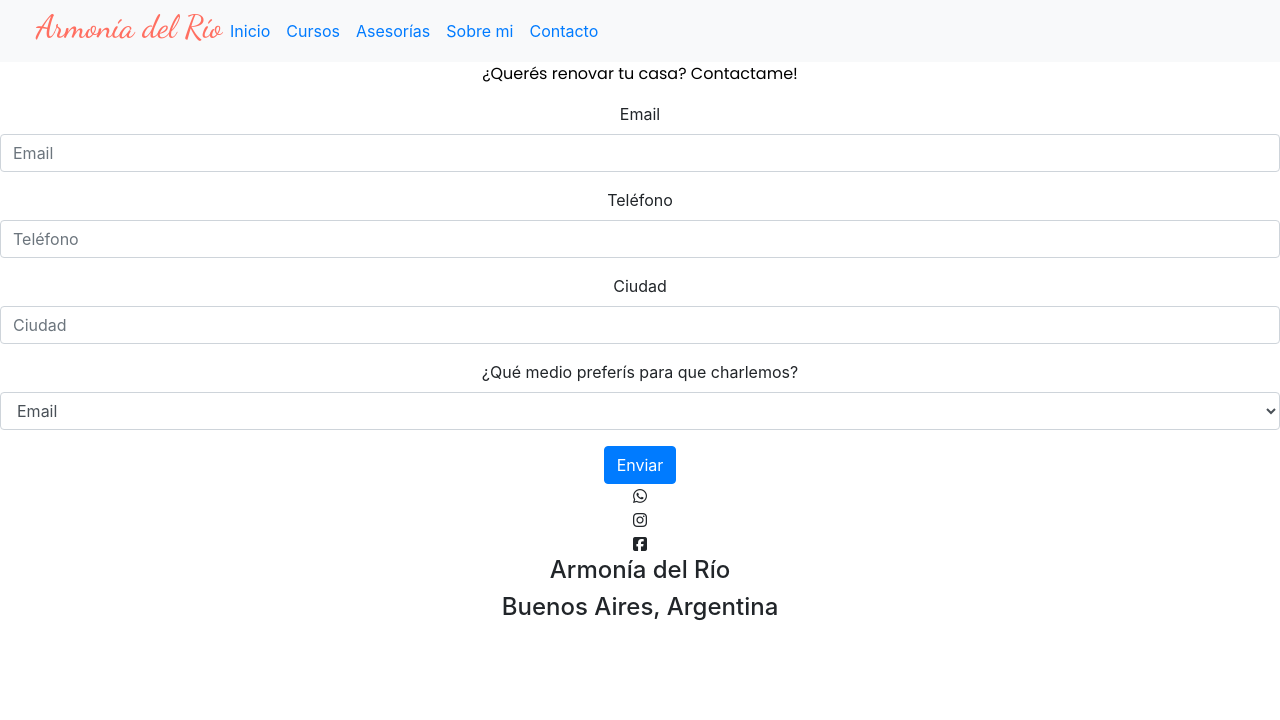
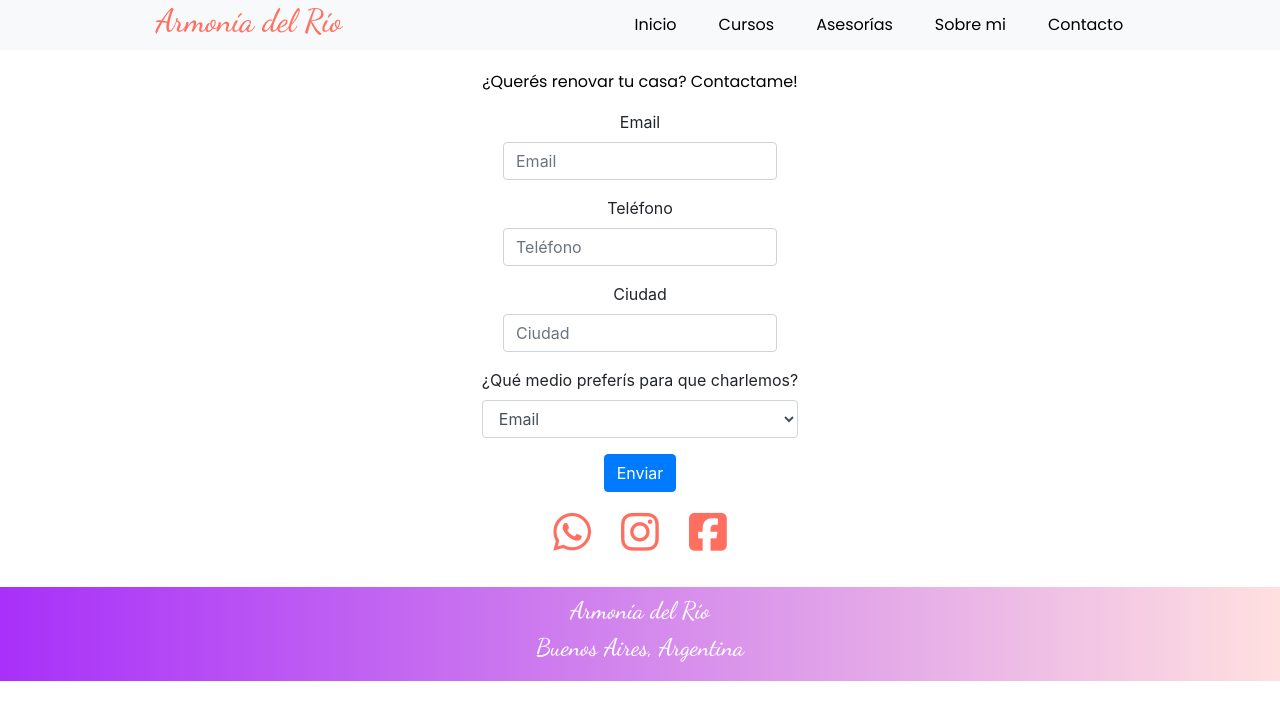
Before and after one commit to micuherrera/coderhouse-final, a website: page contacto.html in a window 1280 px wide. Drawn offline with nearby package versions, Linux system fonts and the light colour scheme.

Commit message:
commit final del proyecto

```diff
--- a/contacto.html
+++ b/contacto.html
@@ -3,7 +3,7 @@
 
 <head>
   <meta charset="UTF-8">
-    <meta name="viewport" content="width=device-width, initial-scale=1.0"/>
+  <meta name="viewport" content="width=device-width, initial-scale=1.0" />
 
   <title>Hablemos!</title>
 
@@ -13,9 +13,7 @@
 
   <link rel="stylesheet" href="https://stackpath.bootstrapcdn.com/bootstrap/4.5.2/css/bootstrap.min.css">
   <link rel="stylesheet" type="text/css" href="./css/style.css">
-    <link rel="stylesheet" type="text/css" href="./css/nav.css">
-    <link rel="stylesheet" type="text/css" href="./css/form.css">
-    <link rel="stylesheet" type="text/css" href="./css/footer.css">
+  <link rel="stylesheet" type="text/css" href="./css/style2.css">
 
   <link href="https://fonts.googleapis.com/css2?family=Dancing+Script:wght@500;700&display=swap" rel="stylesheet">
   <link href="https://fonts.googleapis.com/css2?family=Roboto:wght@300&display=swap" rel="stylesheet">
@@ -101,4 +99,5 @@
   <script src="https://kit.fontawesome.com/2474a945c9.js" crossorigin="anonymous"></script>
   <script src="https://stackpath.bootstrapcdn.com/bootstrap/4.5.2/js/bootstrap.min.js"> </script>
 </body>
+
 </html>
--- /dev/null
+++ b/css/style2.css
@@ -0,0 +1,78 @@
+footer {
+  background: #a830f9;
+  background: linear-gradient(90deg, #a830f9 0%, #ffe0e0 100%);
+  width: 100%;
+  padding: 10px;
+  margin-top: 15px;
+  bottom: 0;
+  color: white;
+  font-family: "Dancing Script", cursive;
+  font-size: 20px;
+}
+
+form {
+  display: flex;
+  flex-direction: column;
+  justify-content: center;
+  align-items: center;
+}
+form .formItem {
+  margin: 5px;
+  transition: 1s;
+}
+form .formItem:focus {
+  transform: scale(1.1, 1);
+}
+
+.nav-list {
+  display: flex;
+  flex-direction: row;
+  justify-content: space-around;
+  align-items: center;
+  color: orangered;
+  list-style-type: none;
+  font-family: "Poppins", sans-serif;
+  padding: 0%;
+  margin-bottom: 20px;
+}
+.nav-list li {
+  margin: 0 8px;
+  padding: 5px;
+  transition: 1s;
+}
+.nav-list li:hover {
+  transform: scale(1.1, 1);
+}
+.nav-list li a {
+  color: #000000;
+  text-decoration: none;
+}
+.nav-list li a:hover {
+  color: #ff6f61;
+}
+
+.social {
+  width: 100%;
+  min-height: 80px;
+  display: flex;
+  justify-content: center;
+  align-items: center;
+  flex-direction: row;
+}
+.social .socialIcons {
+  font-size: 2.7rem;
+  margin-left: 15px;
+  margin-right: 15px;
+  color: #ff6f61;
+}
+
+.aboutMe {
+  display: flex;
+  justify-content: center;
+  align-items: center;
+  flex-direction: column;
+  justify-content: flex-start;
+  min-height: 80vh;
+}
+
+/*# sourceMappingURL=style2.css.map */
--- a/package.json
+++ b/package.json
@@ -9,7 +9,7 @@
   "devDependencies": {},
   "scripts": {
     "test": "echo \"Error: no test specified\" && exit 1",
-    "sass:compile": "node-sass --include-path sass ./scss/styles2.scss ./css/style.css"
+    "sass:compile": "sass --watch ./scss/styles2.scss ./css/style2.css"
   },
   "repository": {
     "type": "git",
```
Also changed, not shown: Cursos.html (+16 -13 lines), Sobre-mi.html (+9 -7 lines), asesorías.html (+13 -8 lines), 1 other file. Lines whose indentation alone changed are shown as unchanged.
